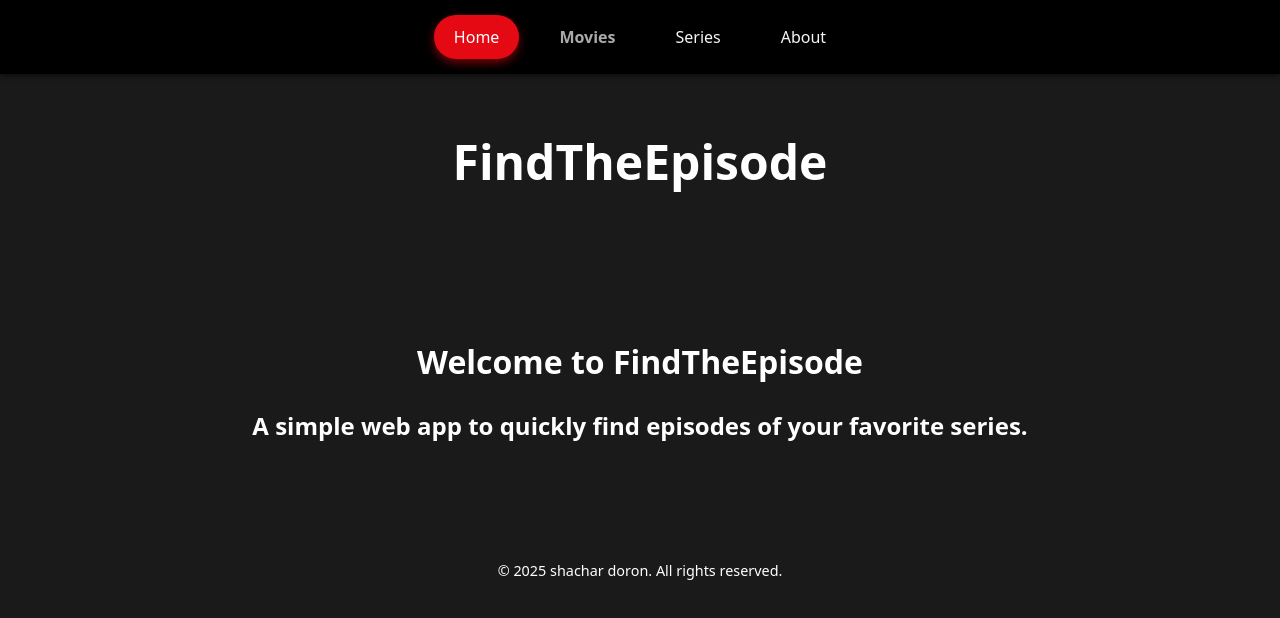
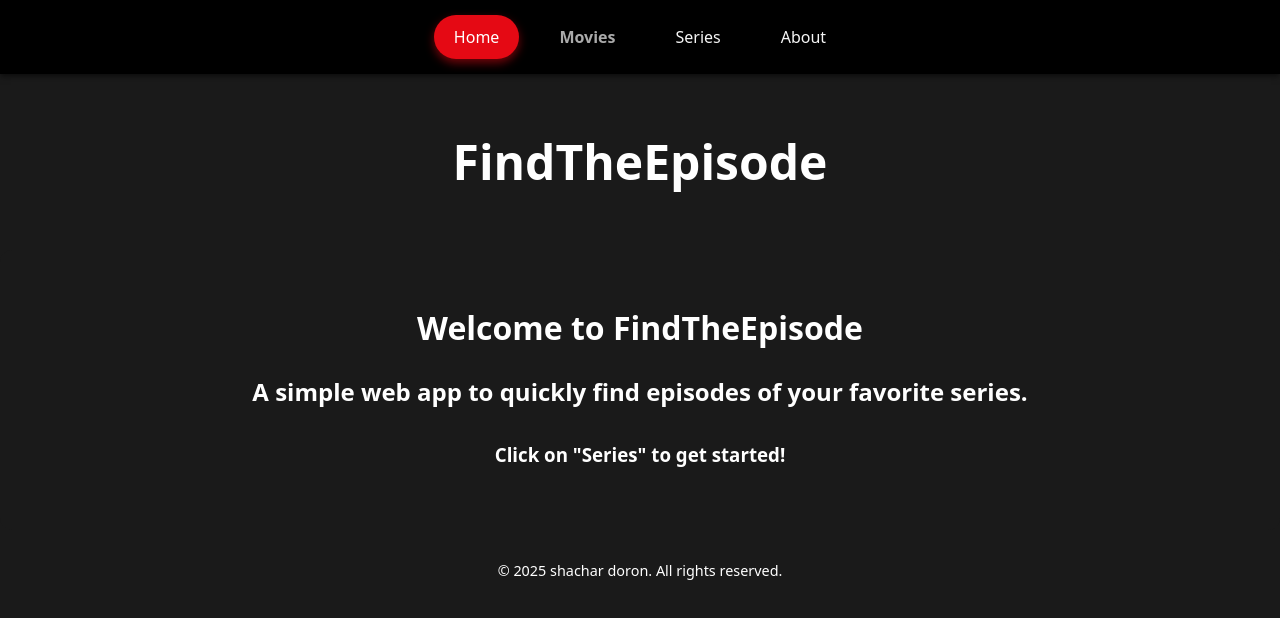
Before and after one commit to ShacharDoron123/findTheEpesod-website, a React (Vite) app in the folder findTheEpesod-website/: page /#/ in a window 1280 px wide. Shown: the top 618 px of the page. Built offline with nearby package versions, Linux system fonts and the light colour scheme.

Commit message:
add p in homepage

```diff
--- a/findTheEpesod-website/src/index.css
+++ b/findTheEpesod-website/src/index.css
@@ -50,7 +50,7 @@ body {
 
 .homepage-div h1,
 .homepage-div h2 {
-  margin: 10px 0; /* שולט ברווח בין הכותרות */
+  margin: 10px 0;
 }
 
 .footer-div {
--- a/findTheEpesod-website/src/pages/HomePage.jsx
+++ b/findTheEpesod-website/src/pages/HomePage.jsx
@@ -4,6 +4,7 @@ export default function HomePage() {
         <div className="homepage-div">
             <h1>Welcome to FindTheEpisode </h1>
            <h2>A simple web app to quickly find episodes of your favorite series.</h2>
+           <h3>Click on "Series" to get started!</h3>
         </div>
         </>
     );
--- a/findTheEpesod-website/src/pages/SeriesInfo.jsx
+++ b/findTheEpesod-website/src/pages/SeriesInfo.jsx
@@ -33,6 +33,7 @@ export default function SeriesInfo() {
   const updateSearch = (e) => {
     setSearch(e.target.value.toLowerCase());
   };
+
 
   const isSearching = search.trim().length > 0;
 
```
